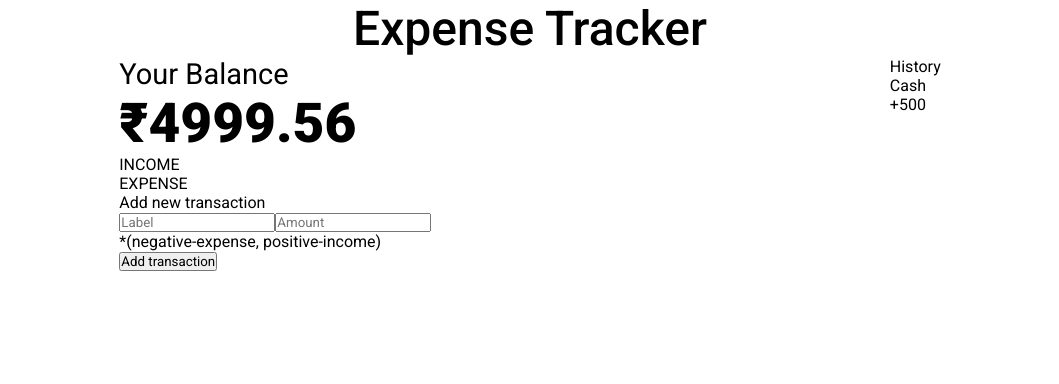
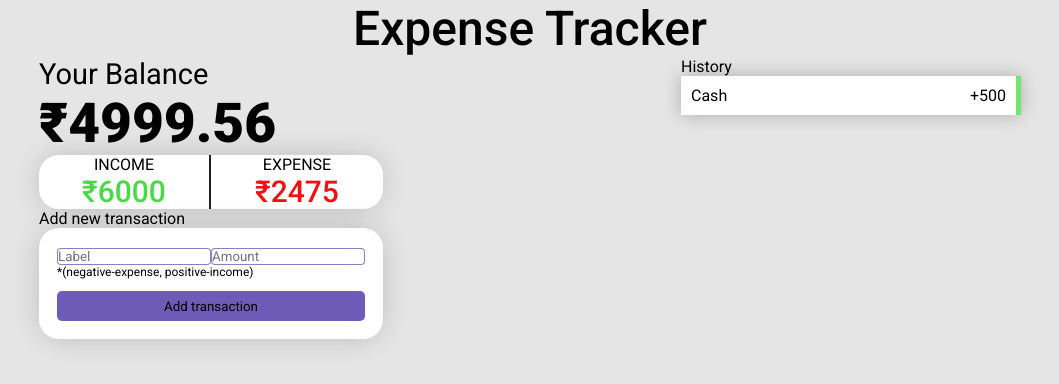
Before and after one commit to connectemea/bootcamp-expence-tracker, a React (Create React App) app: page / in a window 1280 px wide. Shown: the top 384 px of the page, without its empty margins (110-1169 px from the left). Built offline with nearby package versions, Linux system fonts and the light colour scheme.

Commit message:
Styling completed

```diff
--- a/src/App.js
+++ b/src/App.js
@@ -94,13 +94,13 @@ function App() {
             <p className={styles.totalBalance}>₹4999.56</p>
           </div>
           <div className={styles.incomeExpenseWrapper}>
-            <div className={styles.income}>
+            <div className={styles.incomeWrapper}>
               <p>INCOME</p>
-
+              <p className={styles.income}>₹6000</p>
             </div>
-            <div className={styles.expense}>
+            <div className={styles.expenseWrapper}>
               <p>EXPENSE</p>
-
+              <p className={styles.expense}>₹2475</p>
             </div>
           </div>
 
--- a/src/styles.module.css
+++ b/src/styles.module.css
@@ -8,8 +8,9 @@
 }
 
 .contentWrapper{
-    width:100%;
-    height:100%;
+    width:100vw;
+    height:100vh;
+    background-color: #E5E5E5;
 }
 
 .title{
@@ -23,6 +24,12 @@
     font-weight: 500;
 }
 
+.siteBody{
+    display: flex;
+    justify-content: space-around;
+
+}
+
 .balance p{
     font-size: 29px;
     font-weight: 400;
@@ -33,8 +40,72 @@
     font-weight: 800;
 }
 
-.siteBody{
+.siteBody .incomeExpenseWrapper{
     display: flex;
     justify-content: space-around;
+    background-color: #fff;
+    border-radius: 20px;
+    box-shadow: 0px 0px 32px -6px rgba(0, 0, 0, 0.25);
+}
 
+.siteBody .incomeExpenseWrapper .incomeWrapper{
+    display: flex;
+    width: 50%;
+    flex-direction: column;
+    align-items: center;
+    border-right: 2px solid #202020;
 }
+
+.incomeExpenseWrapper .income{
+    color: #47DA44;
+    font-weight: 500;
+    font-size: 30px;
+}
+
+.incomeExpenseWrapper .expenseWrapper{
+    display: flex;
+    width: 50%;
+    flex-direction: column;
+    align-items: center;
+}
+
+.incomeExpenseWrapper .expense{
+    color: #F41010;
+    font-weight: 500;
+    font-size: 30px;
+}
+
+.addTransaction{
+    background-color: white;
+    padding: 18px;
+    border-radius: 20px;
+    box-shadow: 0px 0px 32px -6px rgba(0, 0, 0, 0.25);
+}
+
+.addTransaction input{
+    border-radius: 4px;
+    border: 1px solid rgba(108, 92, 184, 0.79);
+}
+
+.addTransaction p{
+    font-size: 12px;
+}
+
+.addTransaction button{
+    width: 100%;
+    height: 30px;
+    margin-top: 12px;
+    background-color: #6C5CB8;
+    border: none;
+    border-radius: 5px;
+}
+
+.historyWrapper .history{
+    background-color: white;
+    display: flex;
+    padding: 10px;
+    width: 340px;
+    justify-content: space-between;
+    box-shadow: 0px 0px 18px rgba(0, 0, 0, 0.25);
+    border-right: 5px solid #75E372;
+}
```
